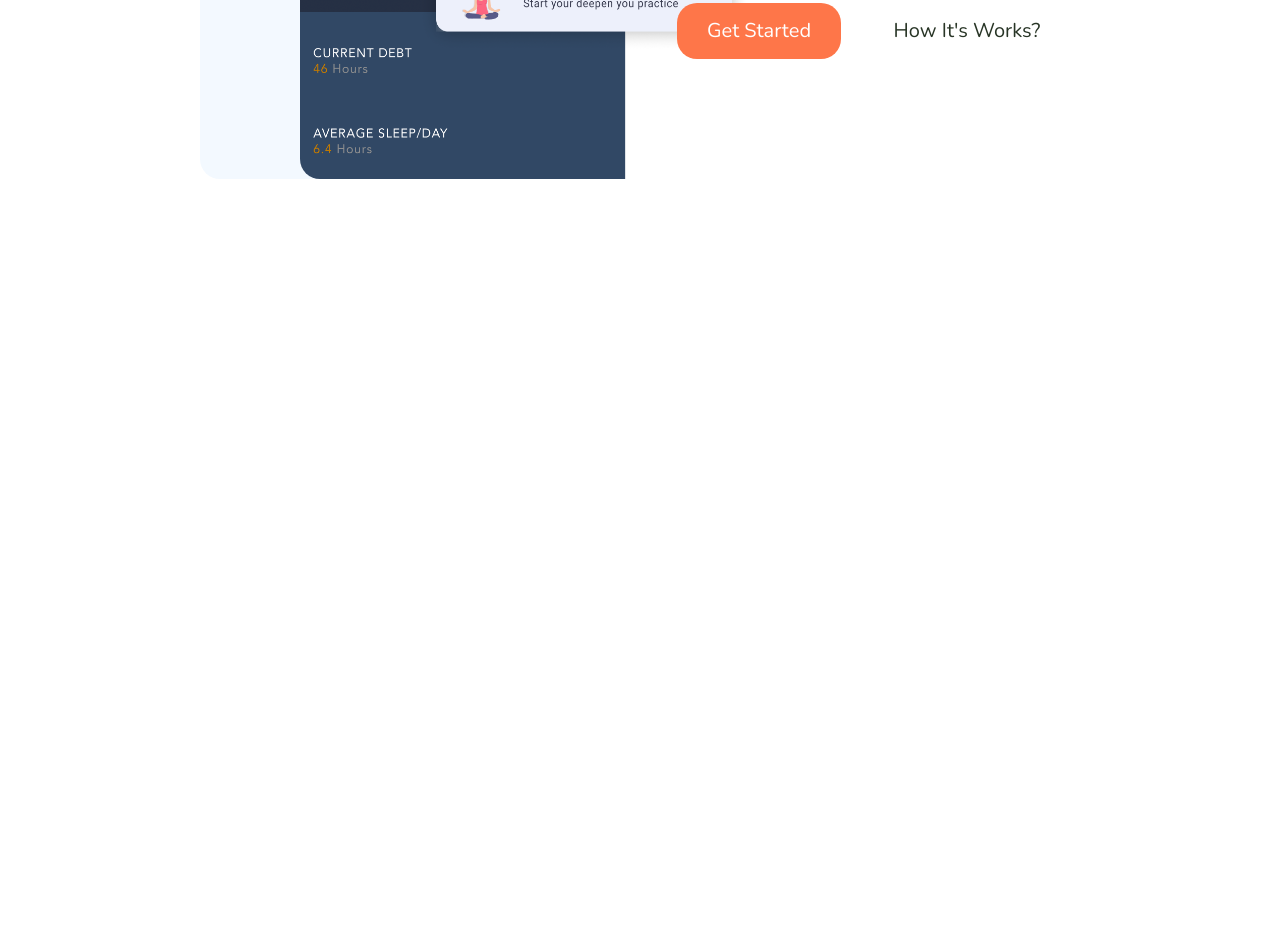
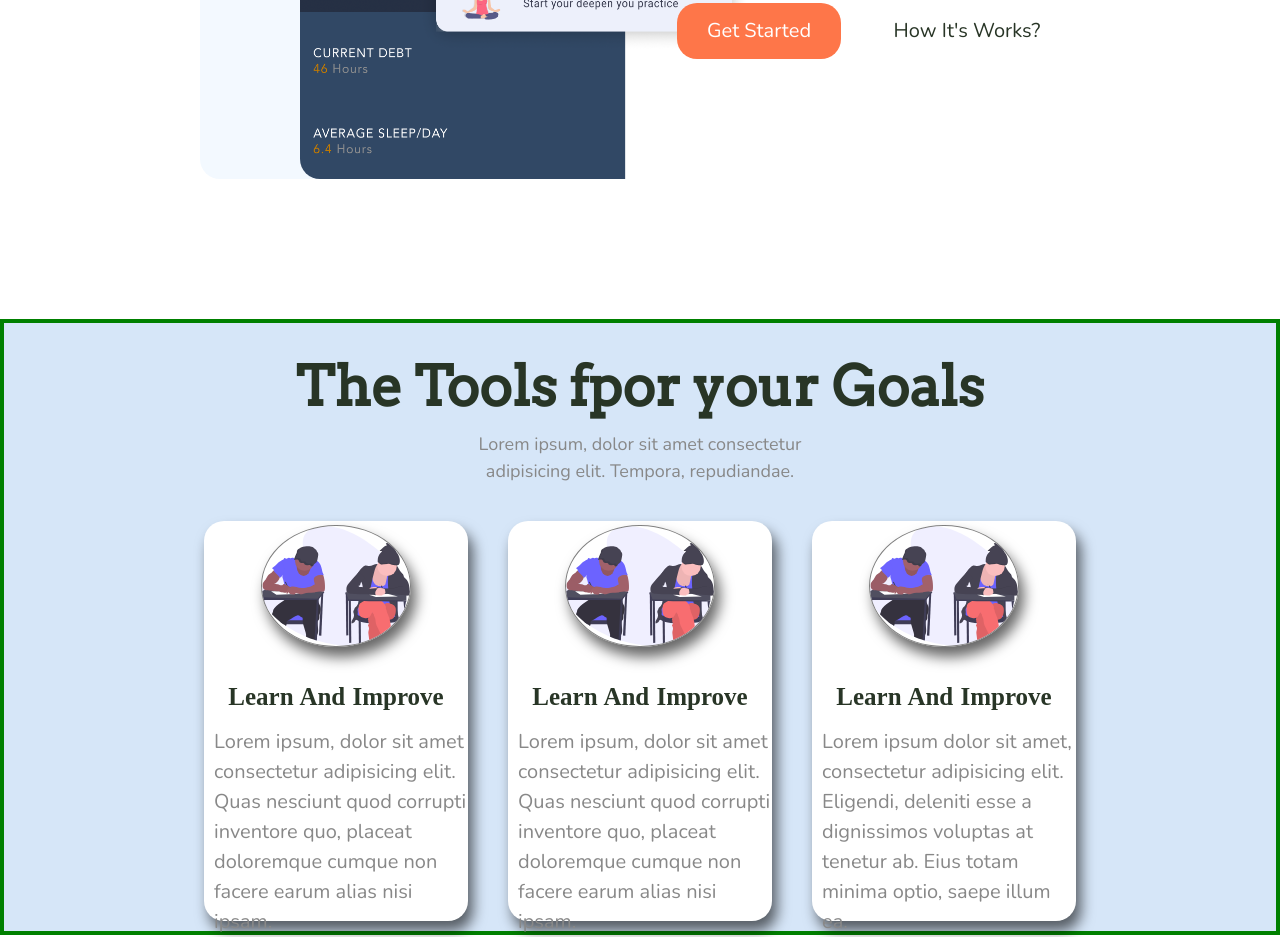
Before and after one commit to jha-prachi/Responsive-Education-Website, a plain HTML site: page index.html in a window 1280 px wide. Shown: the part 1491-2428 px from the top of the page. Before the commit the page ends 1810 px from the top, so only its background shows below. Drawn offline with nearby package versions, Linux system fonts and the light colour scheme.

Commit message:
third section completed

```diff
--- a/css/style.css
+++ b/css/style.css
@@ -304,17 +304,20 @@ header .right-side-menu .sub-menu li a:hover {
     text-transform: lowercase;
     margin-bottom: 3rem;
 }
+
 .common-section .right-side .common-button {
-    padding:1rem 3rem;
+    padding: 1rem 3rem;
     background: var(--primary-button-background);
     margin-right: 2rem;
-    color:#fff;
+    color: #fff;
 }
-.common-section .right-side button:last-child{
-    color:var(--main-color);
+
+.common-section .right-side button:last-child {
+    color: var(--main-color);
     background-color: transparent;
 
 }
+
 .common-section .right-side .common-button:hover {
     background: #cc491d;
 }
@@ -323,3 +326,74 @@ header .right-side-menu .sub-menu li a:hover {
     background: var(--primary-button-background);
     color: #f0f7ff;
 }
+
+/* *************third section Card styling********************************************** */
+.third-section {
+    border: 4px solid green;
+    width: 100%;
+    height: 100%;
+    background: var(--background-color);
+    padding: 0 20rem;
+}
+
+.third-section h2 {
+    font-size: 5.5rem;
+    margin-bottom: 1rem;
+    margin-top: 3rem;
+    text-align: center;
+
+}
+
+.third-section .para {
+    width: 40rem;
+    height: 9rem;
+    margin-bottom: 3rem;
+    text-align: center;
+    margin: auto;
+}
+.third-section .card{
+    display: grid;
+    grid-template-columns: 1fr 1fr 1fr;
+    grid-column-gap: 4rem;
+}
+.third-section .card .card-content{
+    border:0.9px black;
+    display: flex;
+    flex-direction: column;
+    justify-content:center;
+    align-items: center;
+    background-color:#fff;
+    box-shadow: 5px 10px 14px rgba(0, 0, 0, 0.6);
+    height:400px;
+    padding-top: 2rem;
+    text-align: center;
+    transition: all 0.3s linear;
+    border-radius: 2rem;
+    /* overflow: hidden; */
+    margin-bottom: 10px;
+}
+.third-section .card .card-content img{
+   width: 15rem;
+   height: 15rem;
+   border:1px solid grey;
+   box-shadow: 5px 10px 14px rgba(0, 0, 0, 0.6);
+   border-radius: 50%;
+   transition: all 0.3s;
+    object-fit: contain;
+}
+.third-section .card .card-content h3{
+    font-size: 2.5rem;
+    text-transform: capitalize;
+    margin-top: 2rem;
+}
+.third-section .card .card-content p{
+    font-size:2rem;
+    text-align: start;
+    padding-left: 10px;
+}
+.third-section .card .card-content:hover{
+    transform: scale(0.9);
+}
+.third-section .card .card-content img:hover{
+    transform: rotate(360deg);
+}
--- a/index.html
+++ b/index.html
@@ -82,6 +82,29 @@
         </div>
 
     </section>
+    <!-- ****************3rd section*************************************************************** -->
+    <section class="third-section">
+        <h2>The Tools fpor your Goals</h2>
+        <p class="para">Lorem ipsum, dolor sit amet consectetur adipisicing elit. Tempora, repudiandae.</p>
+        <div class="card">
+            <div class="card-content">
+                <img class="image" src="img/stu1.svg" alt="">
+                <h3>Learn and Improve</h3>
+                <p>Lorem ipsum, dolor sit amet consectetur adipisicing elit. Quas nesciunt quod corrupti inventore quo, placeat doloremque cumque non facere earum alias nisi ipsam.</p>
+            </div>
+            <div class="card-content">
+                <img src="img/stu1.svg" alt="">
+                <h3>Learn and Improve</h3>
+                <p>Lorem ipsum, dolor sit amet consectetur adipisicing elit. Quas nesciunt quod corrupti
+                    inventore quo, placeat doloremque cumque non facere earum alias nisi ipsam.</p>
+            </div>
+            <div class="card-content">
+                <img src="img/stu1.svg" alt="">
+                <h3>Learn and Improve</h3>
+               <p>Lorem ipsum dolor sit amet, consectetur adipisicing elit. Eligendi, deleniti esse a dignissimos voluptas at tenetur ab. Eius totam minima optio, saepe illum ea.</p>
+            </div>
+        </div>
+    </section>
 
 </body>
 
```
Also changed, not shown: img/stu1.svg (added), img/stu2.svg (added), img/stu3.svg (added).
